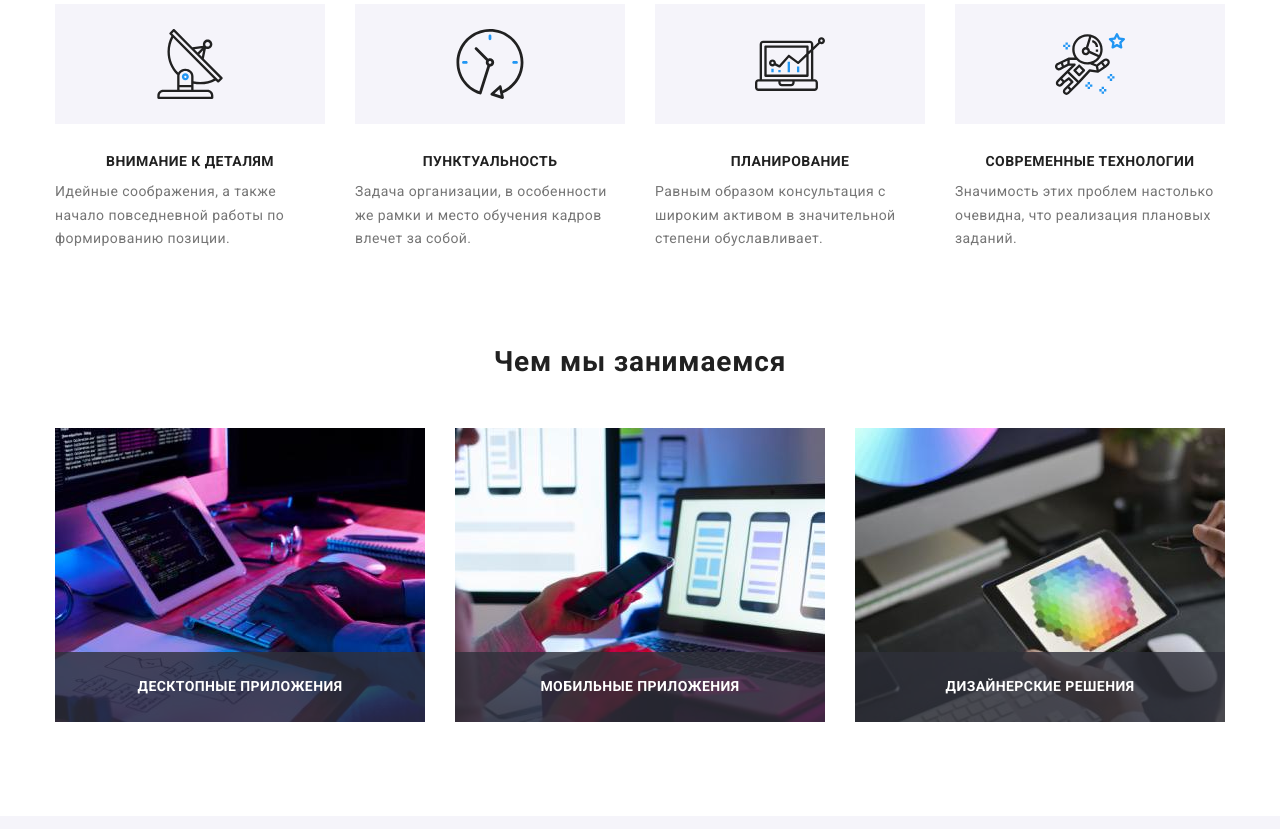
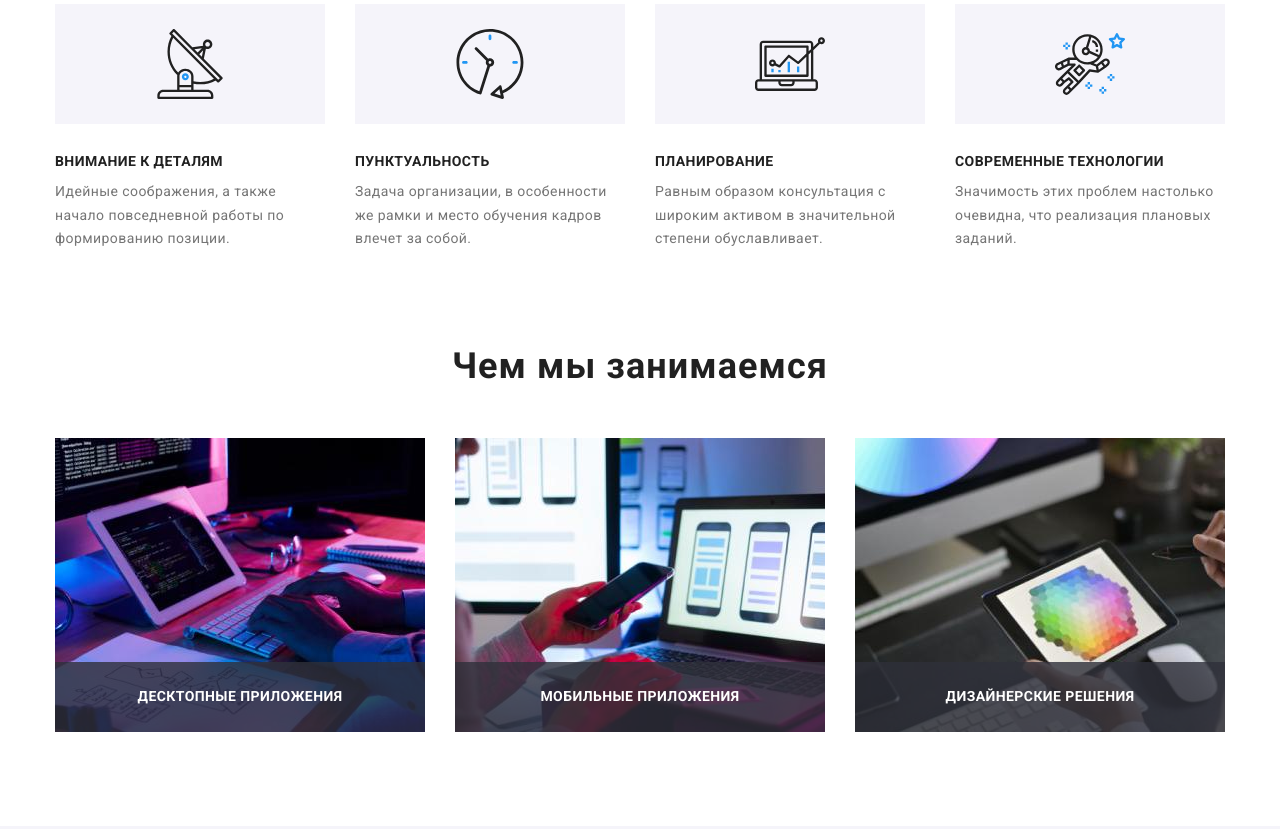
Before and after one commit to DenisHura/goit-markup-hw-08, a plain HTML site: page index.html in a window 1280 px wide. Shown: the part 771-1600 px from the top of the page. Drawn offline with nearby package versions, Linux system fonts and the light colour scheme.

Commit message:
update scss

```diff
--- a/sass/components/_btn.scss
+++ b/sass/components/_btn.scss
@@ -19,7 +19,9 @@
 
 .button-list__item:not(:last-child) {
   margin-right: 8px;
-  margin-bottom: 15px;
+  @media screen and (max-width: 767px) {
+    margin-bottom: 15px;
+  }
 }
 
 .button {
--- a/sass/components/_section-title.scss
+++ b/sass/components/_section-title.scss
@@ -1,12 +1,16 @@
 .section-title {
   color: var(--primary-title-color);
-  // font-size: 36px;
-  // line-height: 1.17;
+
   text-align: center;
   letter-spacing: 0.03em;
-  // margin-bottom: 50px;
 
   font-size: 28px;
   line-height: 1.18;
   margin-bottom: 30px;
+
+  @media screen and (min-width: 1200px) {
+    font-size: 36px;
+    line-height: 1.17;
+    margin-bottom: 50px;
+  }
 }
--- a/sass/layout/_benefits.scss
+++ b/sass/layout/_benefits.scss
@@ -37,7 +37,9 @@
   font-size: 14px;
   line-height: 1.14;
   text-transform: uppercase;
-  text-align: center;
+  @media screen and (max-width: 767px) {
+    text-align: center;
+  }
 }
 
 .benefits-list__icon-container {
```
Also changed, not shown: css/main.css, css/main.min.css, 2 other files.
